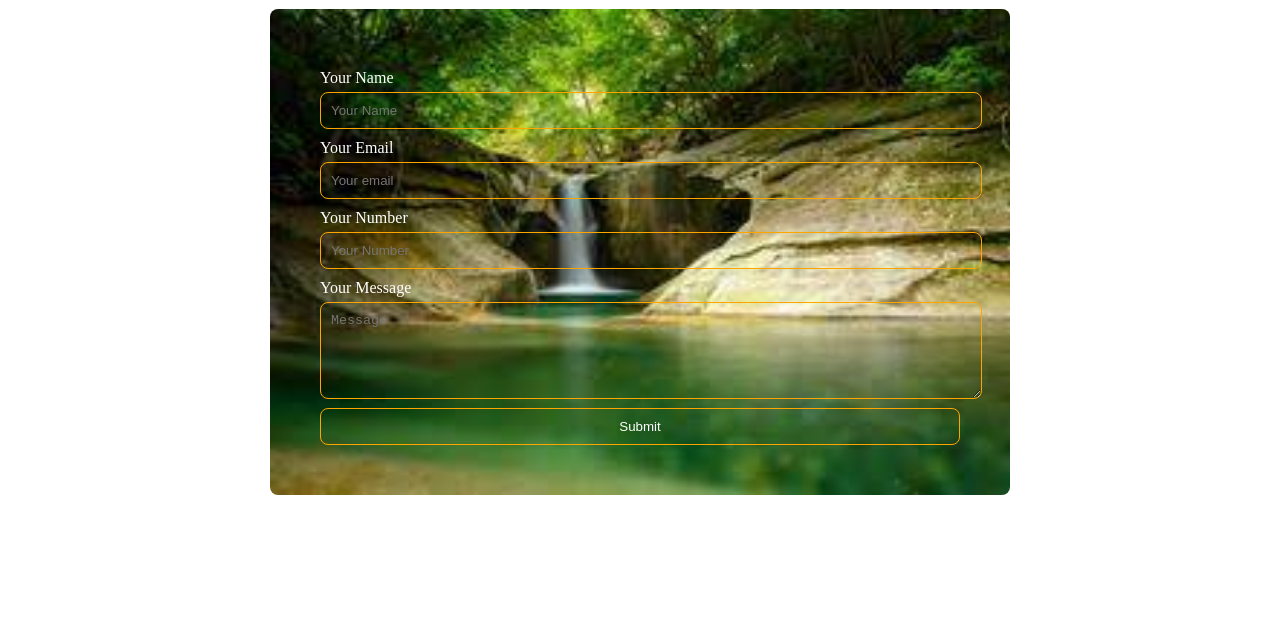
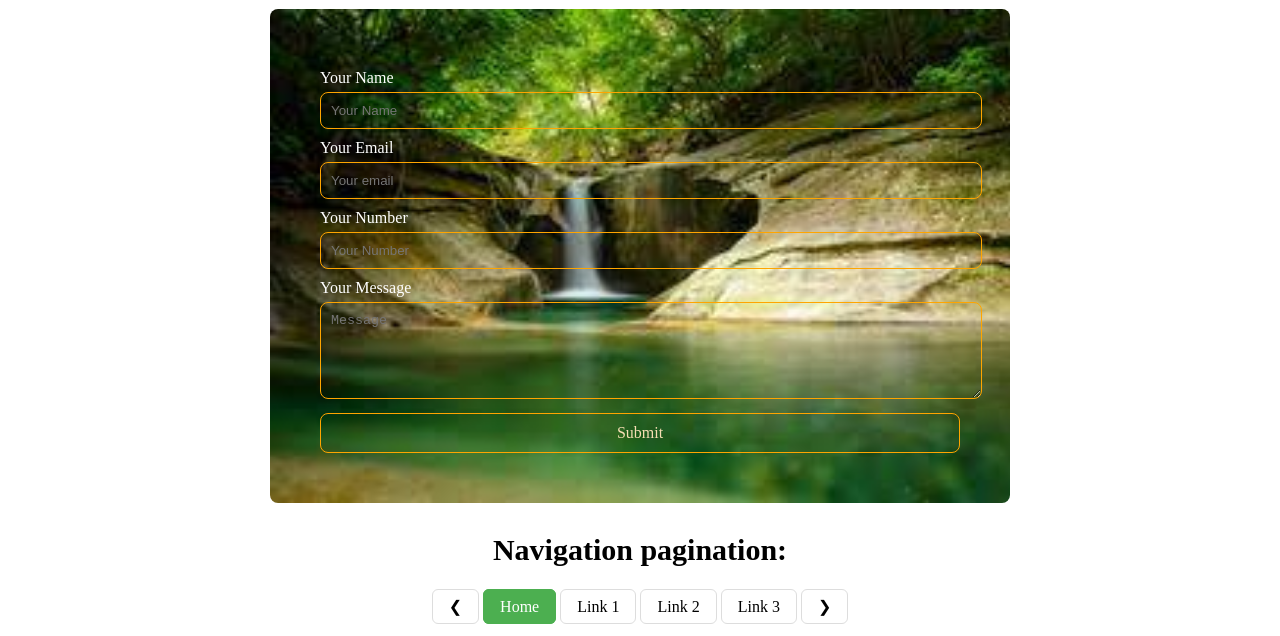
Before and after one commit to Saadsheikh133/explore-css, a plain HTML site: page index.html in a window 1280 px wide. Shown: the part 185-821 px from the top of the page. Before the commit the page ends 800 px from the top, so only its background shows below. Drawn offline with Linux system fonts and the light colour scheme.

Commit message:
added pagination

```diff
--- a/index.html
+++ b/index.html
@@ -42,7 +42,19 @@
                 <label for="">Your Message</label>
                 <textarea name="" id="" cols="30" rows="5" placeholder="Message"></textarea>
             </div>
-            <input class="btn" type="submit" value="Submit">
+            <a href="#">Submit</a>
+        </div>
+    </section>
+    <!-- Explore pagination -->
+    <section class="sec">
+        <p class="title">Navigation pagination:</p>
+        <div class="pagination">
+            <a href="#">❮</a>
+            <a href="#" class="active">Home</a>
+            <a href="#">Link 1</a>
+            <a href="#">Link 2</a>
+            <a href="#">Link 3</a>
+            <a href="#">❯</a>
         </div>
     </section>
 </body>
--- a/style.css
+++ b/style.css
@@ -87,6 +87,52 @@ nav {
     margin-top: 10px;
 }
 
-.form .btn:hover{
+.form a{
+    display: block;
+    padding: 10px 14px;
+    border: 1px solid orange;
+    color: wheat;
+    text-decoration: none;
+    border-radius: 8px;
+    text-align: center;
+    margin: 0 auto;
+    margin-top: 10px;
+
+}
+
+.form a:hover{
     background-color: orange;
+    transition: background-color .3s;
 }
+
+.pagination {
+    text-align: center;
+    margin-bottom: 20px;
+}
+
+.pagination a {
+     color: black;
+    padding: 8px 16px;
+    text-decoration: none;
+    transition: background-color .3s;
+    border: 1px solid #ddd;
+    margin: 0 auto;
+    text-align: center;
+    border-radius: 6px;
+}
+
+.pagination a.active {
+    background-color: #4CAF50;
+    color: white;
+    border: 1px solid #4CAF50;
+}
+
+.pagination a:hover:not(.active) {
+    background-color: #ddd;
+}
+
+.title{
+    font-size: 30px;
+    font-weight: bold;
+    text-align: center;
+}
```
